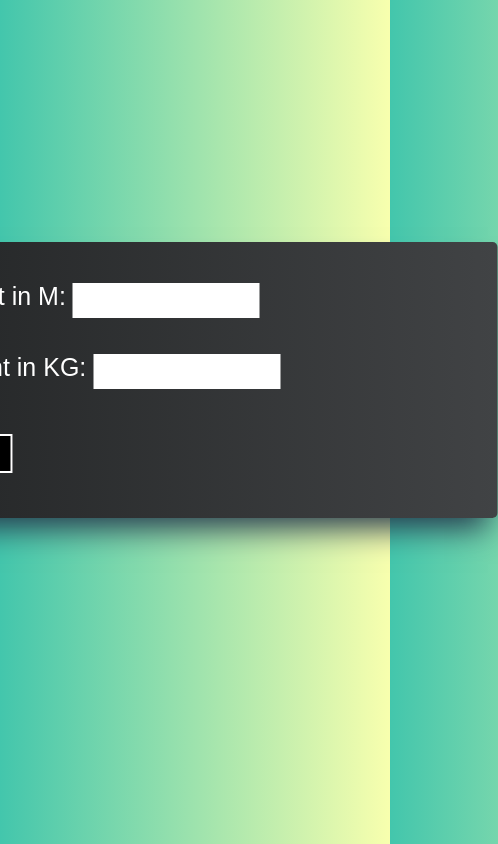
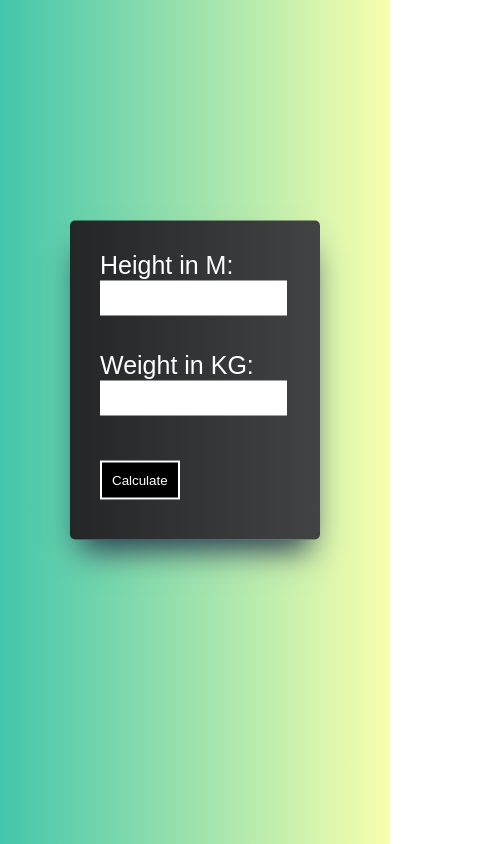
Before and after one commit to xRomory/Projects, a plain HTML site: page BMI Calculator/index.html in a window 390 px wide. Shown: the whole page, 498 px wide, since content can reach past the window. Drawn offline with Linux system fonts and the light colour scheme; a web font is replaced by a local one.

Commit message:
Editted the CSS for media query

```diff
--- a/BMI Calculator/style.css
+++ b/BMI Calculator/style.css
@@ -53,3 +53,10 @@ button {
     margin: 20px 10px;
     cursor: pointer;
 }
+
+@media (min-width: 250px) and (max-width: 740px) {
+    .wrapper {
+        max-width: 250px;
+        padding: 20px;
+    }
+}
```
